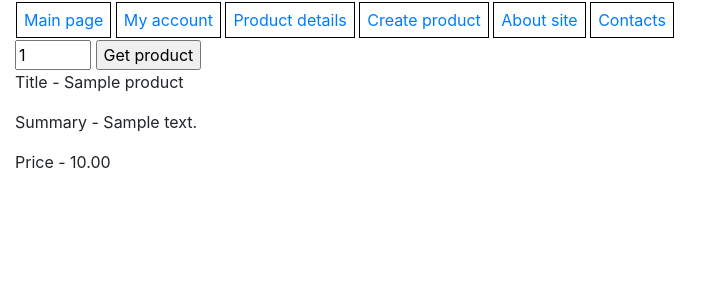
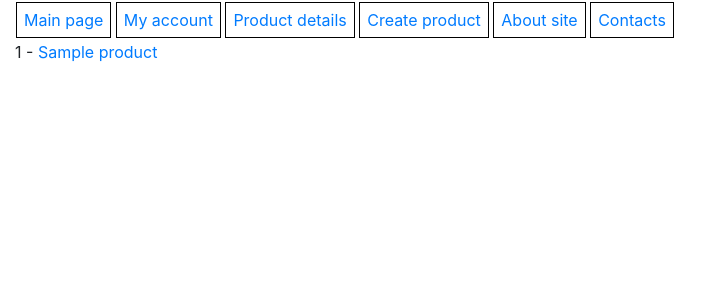
Before and after one commit to Ivanchyshyn/Django_project, a Django app: page /detail/ in a window 1280 px wide. Shown: the top 300 px of the page, without its empty margins (0-722 px from the left). Run offline with Django 3.2, Linux system fonts and the light colour scheme; tables that the repository leaves empty hold one stand-in row (values such as "Sample post"); some libraries are stand-ins or nearby versions.

Commit message:
Added a list of products and their details

```diff
--- a/django_project/urls.py
+++ b/django_project/urls.py
@@ -16,12 +16,13 @@ Including another URLconf
 from django.contrib import admin
 from django.urls import path
 from pages.views import home_view, account, about, contact
-from myapp.views import product_detail_view, product_create_view
+from myapp.views import product_detail_view, product_create_view, dynamic_lookup_view
 
 urlpatterns = [
     path('', home_view, name="home"),
     path('account/', account, name="account"),
-    path('detail/', product_detail_view, name='detail'),
+    path('detail/', product_detail_view, name='detail-list'),
+    path('detail/<int:id>/', dynamic_lookup_view, name='detail'),
     path('create/', product_create_view, name="create"),
     path('about/', about, name="about"),
     path('contact/', contact, name="contact"),
--- a/myapp/models.py
+++ b/myapp/models.py
@@ -1,7 +1,10 @@
 from django.db import models
 
 class Product(models.Model):
-	title = models.CharField(max_length=100)
-	description = models.TextField(blank=True, null=True)
-	price = models.DecimalField(decimal_places=2, max_digits=100)
-	summary = models.TextField()
+    title = models.CharField(max_length=100)
+    description = models.TextField(blank=True, null=True)
+    price = models.DecimalField(decimal_places=2, max_digits=100)
+    summary = models.TextField()
+
+    def get_absolute_url(self):
+        return f'/detail/{self.id}/'
--- a/myapp/views.py
+++ b/myapp/views.py
@@ -29,11 +29,16 @@ def product_create_view(request):
 def product_detail_view(request):
     context = {}
     if request.method == 'GET':
-        my_id = request.GET.get('id')
-        if not my_id: my_id=1
-        obj = get_object_or_404(Product, id=my_id)
+        queryset = Product.objects.all()
         context = {
-            'object': obj,
-            'length': len(Product.objects.all())
+            'object_list': queryset
         }
     return render(request, "product/detail.html", context)
+
+
+def dynamic_lookup_view(request, id):
+    obj = get_object_or_404(Product, id=id)
+    context = {
+        'object': obj
+    }
+    return render(request, "product/product-detail.html", context)
--- a/pages/templates/partials/nav-bar.html
+++ b/pages/templates/partials/nav-bar.html
@@ -4,7 +4,7 @@
   {% endif %}
     <a href="{% url 'home' %}">Main page</a>
     <a href="{% url 'account' %}">My account</a>
-    <a href="{% url 'detail' %}">Product details</a>
+    <a href="{% url 'detail-list' %}">Product details</a>
     <a href="{% url 'create' %}">Create product</a>
     <a href="{% url 'about' %}">About site</a>
     <a href="{% url 'contact' %}">Contacts</a>
--- a/pages/templates/product/detail.html
+++ b/pages/templates/product/detail.html
@@ -7,13 +7,10 @@
 </head>
 <body>
 {% block pagecontent %}
-<form>
-	<input type="number" value={{ object.id }} min=1 max={{ length }} name="id" />
-	<input type="submit" value="Get product" />
-</form>
-	<p>Title - {{ object.title }} </p>
-	<p>Summary - {{object.summary }}</p>
-	<p>Price - {{ object.price }}</p><br>
+
+{% for instance in object_list %}
+	<p>{{ instance.id }} - <a href="{{ instance.get_absolute_url }}">{{ instance.title }}</a></p>
+{% endfor %}
 
 {% endblock %}
 </body>
```
Also changed, not shown: pages/templates/product/product-detail.html (added, +20 -0 lines).
